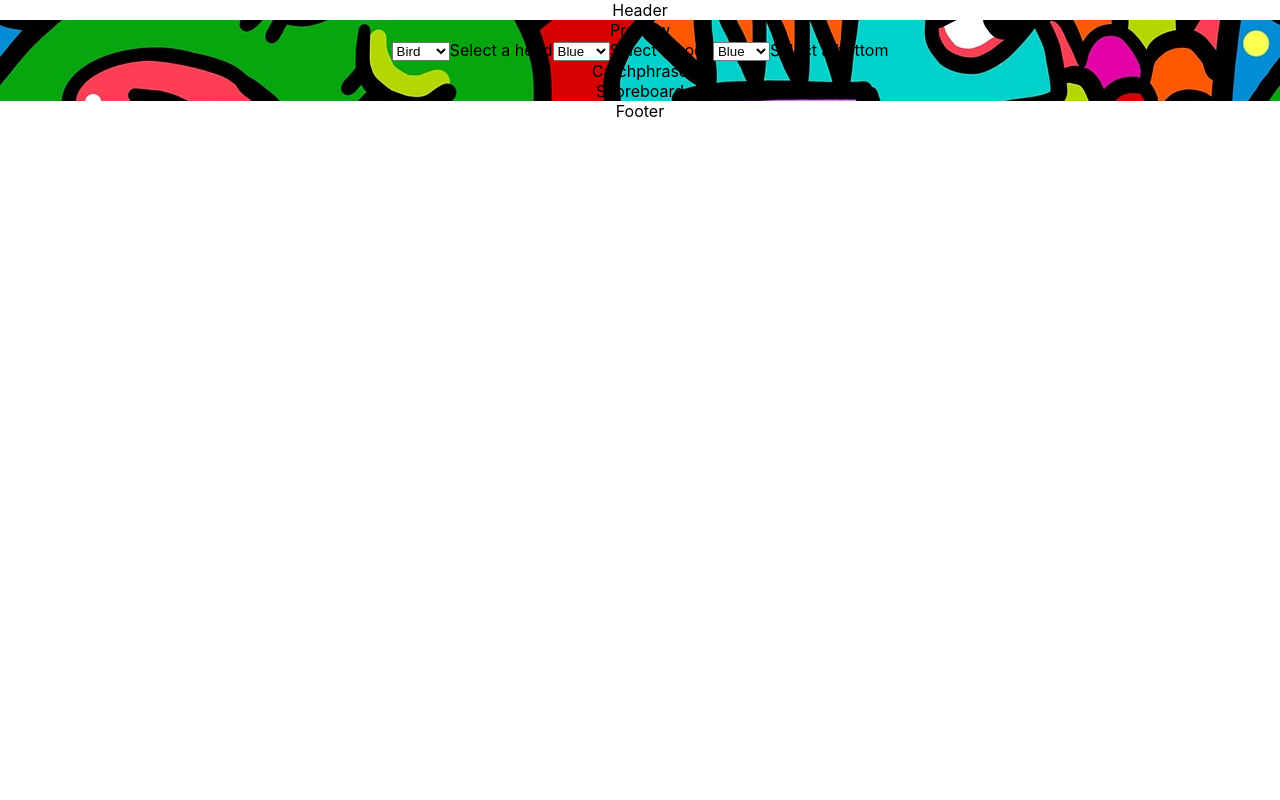
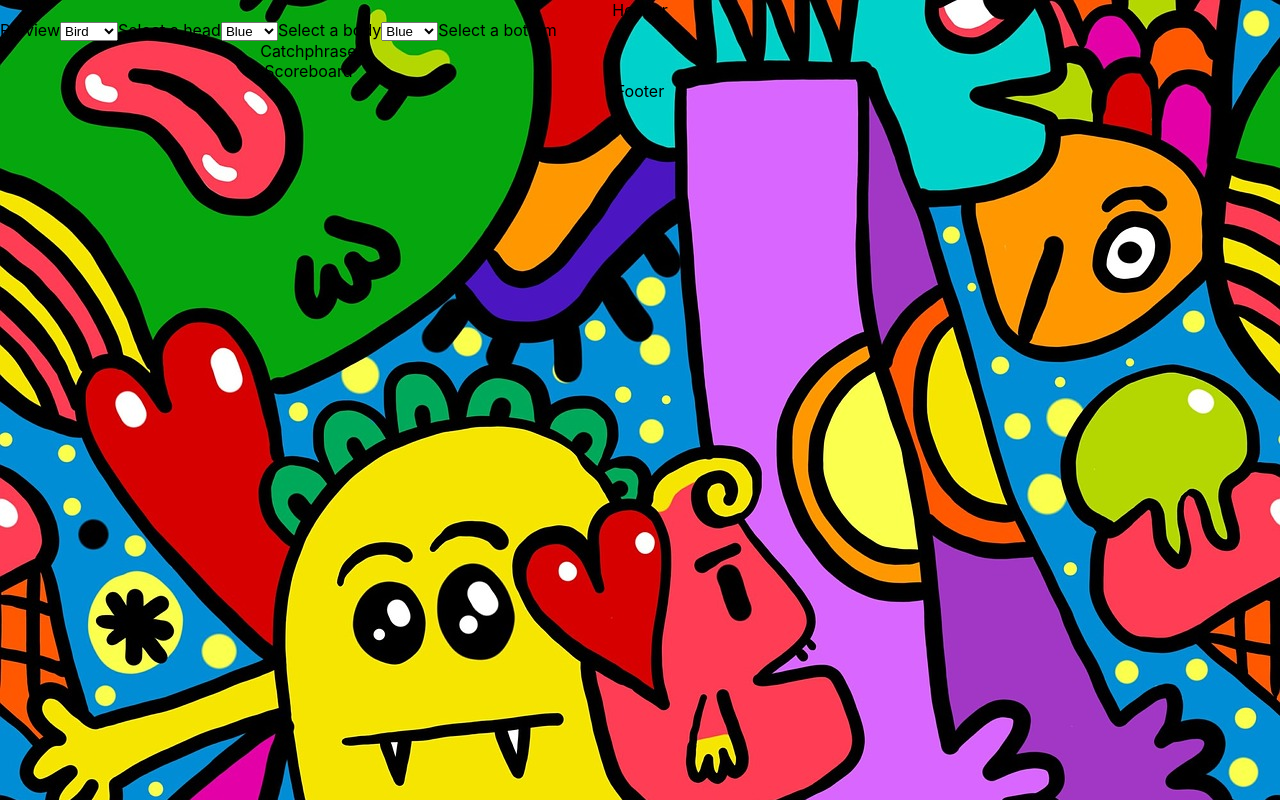
Before and after one commit to austinpapritz/character-design-react-scratch, a React (Create React App) app: page / in a window 1280 px wide. Built offline with nearby package versions, Linux system fonts and the light colour scheme.

Commit message:
added background to App div

```diff
--- a/src/App.css
+++ b/src/App.css
@@ -1,5 +1,6 @@
 .App {
   text-align: center;
+  height: 100vh;
 }
 
 .App-logo {
--- a/src/App.js
+++ b/src/App.js
@@ -1,13 +1,13 @@
 import './App.css';
-
+import Background from './bg.jpeg';
 import Home from './components/Home/Home.js';
 
-import Header from '../src/components/Layout/Header/Header';
-import Footer from '../src/components/Layout/Footer/Footer';
+import Header from '../src/components/Layout/Header/Header.js';
+import Footer from '../src/components/Layout/Footer/Footer.js';
 
 function App() {
   return (
-    <div className="App">
+    <div className="App" style={{ backgroundImage: `url('${Background}')` }}>
       <Header />
       <Home />
       <Footer />
--- a/src/components/Home/Home.css
+++ b/src/components/Home/Home.css
@@ -1,5 +1,4 @@
 main {
-  height: 500px;
   display: flex;
   flex-direction: row;
 }
--- a/src/components/Home/Home.js
+++ b/src/components/Home/Home.js
@@ -1,13 +1,12 @@
 import React from 'react';
+import './Home.css';
 
 import Preview from '../Preview/Preview.js';
 import Editor from '../Editor/Editor.js';
 
-import Background from './bg.jpeg';
-
 export default function Home() {
   return (
-    <main style={{ backgroundImage: `url('${Background}')` }}>
+    <main>
       <Preview />
       <Editor />
     </main>
```
Also changed, not shown: src/bg.jpeg (renamed from src/components/Home/bg.jpeg).
